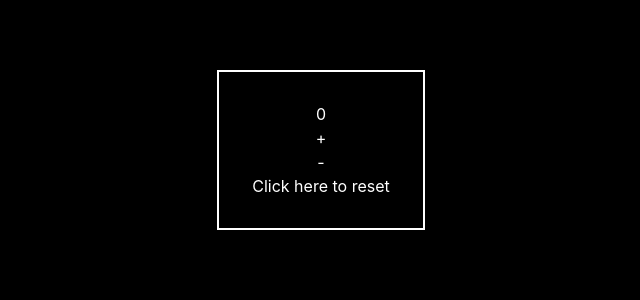
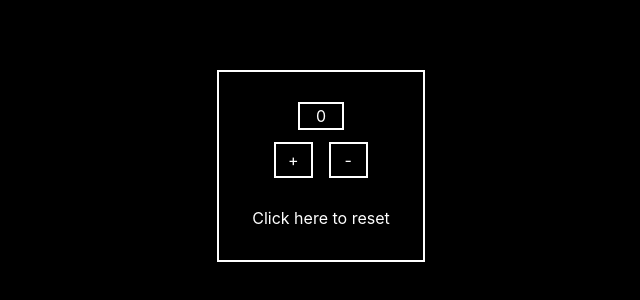
Before and after one commit to Killdroid2342/increment-app, a React (Create React App) app: page / in a window 1280 px wide. Shown: the part 250-550 px from the top of the page, without its empty margins (319-959 px from the left). Built offline with nearby package versions, Linux system fonts and the light colour scheme; the HTML template or start-up script is replaced by a standard one.

Commit message:
"changed layout of buttons"

```diff
--- a/src/components/Count/counter.js
+++ b/src/components/Count/counter.js
@@ -21,16 +21,17 @@ const Counter = () => {
 
   return (
     <div className='center'>
-      <div className='center w-52 h-40 border-2 border-white mt-80'>
-        <div className=''>{up}</div>
+      <div className='center w-52 h-48 border-2 border-white mt-80'>
+        <div className='border-2 border-white pl-4 pr-4'>{up}</div>
+        <div>
+          <button className='btn pl-3 pr-3 mr-4' onClick={add}>
+            +
+          </button>
 
-        <button className='' onClick={add}>
-          +
-        </button>
-
-        <button className='' onClick={away}>
-          -
-        </button>
+          <button className=' btn pl-3.5 pr-3.5 mb-7' onClick={away}>
+            -
+          </button>
+        </div>
 
         <button onClick={reset} className=''>
           Click here to reset
--- a/src/index.css
+++ b/src/index.css
@@ -22,6 +22,9 @@ body {
   .center {
     @apply flex flex-col items-center justify-center;
   }
+  .btn {
+    @apply border-2 border-white pt-1 pb-1 mt-3;
+  }
 }
 @tailwind base;
 @tailwind components;
```
